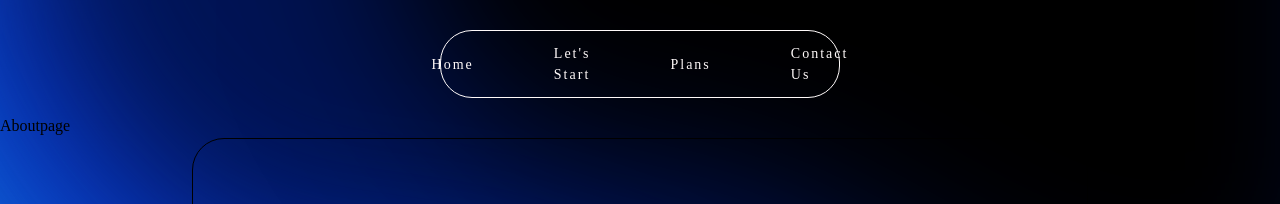
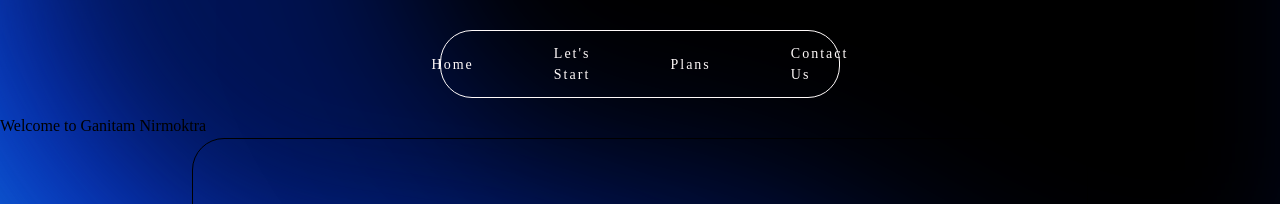
Before and after one commit to chandan1234-hub/Ganitam-Nirmoktra-MvP, a React app in the folder Frontend/: page /about in a window 1280 px wide. Shown: the top 204 px of the page. Built offline with nearby package versions, Linux system fonts and the light colour scheme; the HTML template or start-up script is replaced by a standard one.

Commit message:
something is changed

```diff
--- a/Frontend/src/features/AboutUs/About.page.jsx
+++ b/Frontend/src/features/AboutUs/About.page.jsx
@@ -3,7 +3,12 @@ import './About.style.css'
 
 const Aboutpage = () => {
   return (
-    <div>Aboutpage</div>
+    <div>
+      <h1>Welcome to Ganitam Nirmoktra</h1>
+      <section className="About-Ganitam-Nirmoktra">
+
+      </section>
+    </div>
   )
 }
 
```
